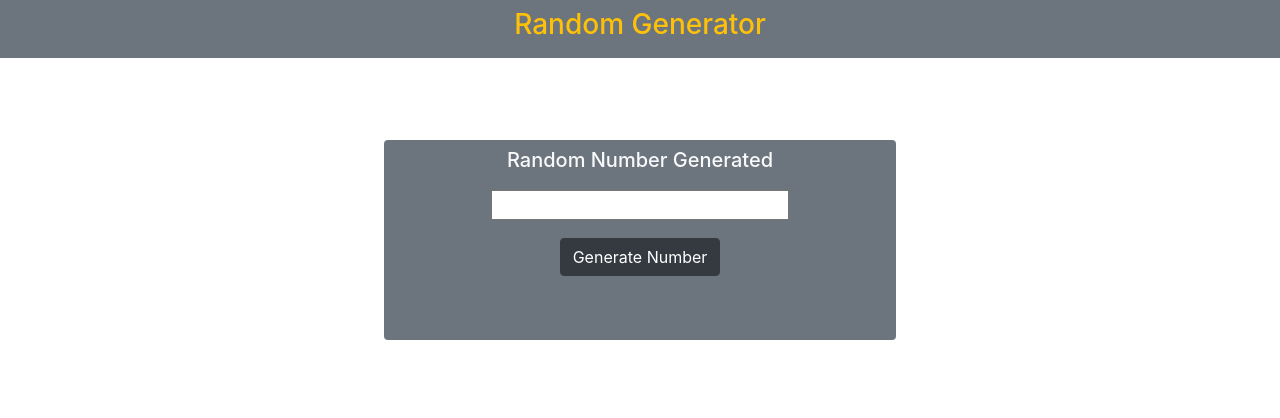
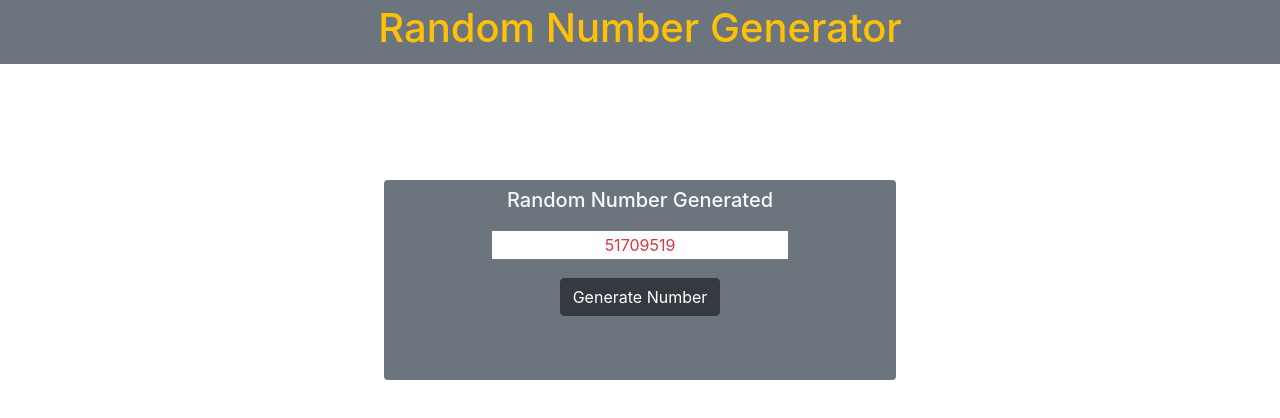
Before and after one commit to Adventure-maker/NumberGenerator, a plain HTML site: page index.html in a window 1280 px wide. Drawn offline with nearby package versions, Linux system fonts and the light colour scheme.

Commit message:
Completed

```diff
--- a/index.html
+++ b/index.html
@@ -18,16 +18,18 @@
 </head>
 
 <body>
-    <div class="container-fluid bg-secondary p-2 text-warning text-center">
-        <h3>Random Generator</h3>
+    <div class="container-fluid bg-secondary p-1 text-warning text-center">
+        <h1>Random Number Generator</h1>
     </div>
 
     <div class="container p-2 bg-secondary text-center rounded" id="cont">
         <p class="h5 text-light">Random Number Generated</p>
-        <input type="text" id="input">
+        <input type="text" id="input" class="text-center text-danger">
         <br>
         <button class="btn btn-dark m-2" id="generateBtn">Generate Number</button>
     </div>
+
+    <script src="main.js"></script>
 </body>
 
 </html>
--- a/main.js
+++ b/main.js
@@ -0,0 +1,10 @@
+const input = document.getElementById('input');
+const btn = document.getElementById('generateBtn');
+
+
+btn.addEventListener('click', generation())
+
+function generation() {
+    let randomNumber = Math.floor(10000000 + Math.random() * 90000000)
+    input.value = randomNumber;
+}
--- a/style.css
+++ b/style.css
@@ -8,7 +8,7 @@ html, body {
     width: 40%;
     height: 25%;
     position: absolute;
-    top: 30%;
+    top: 35%;
     left: 50%;
     transform: translate(-50%, -50%);
 }
```
